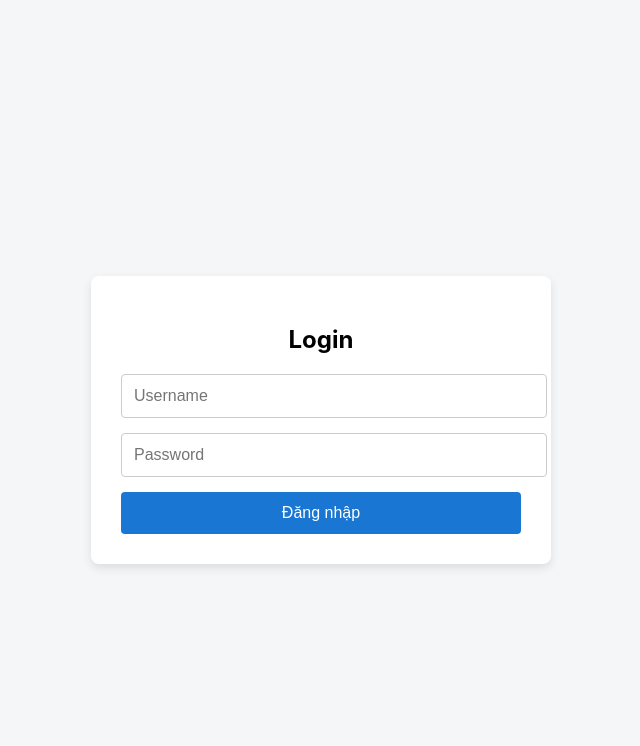
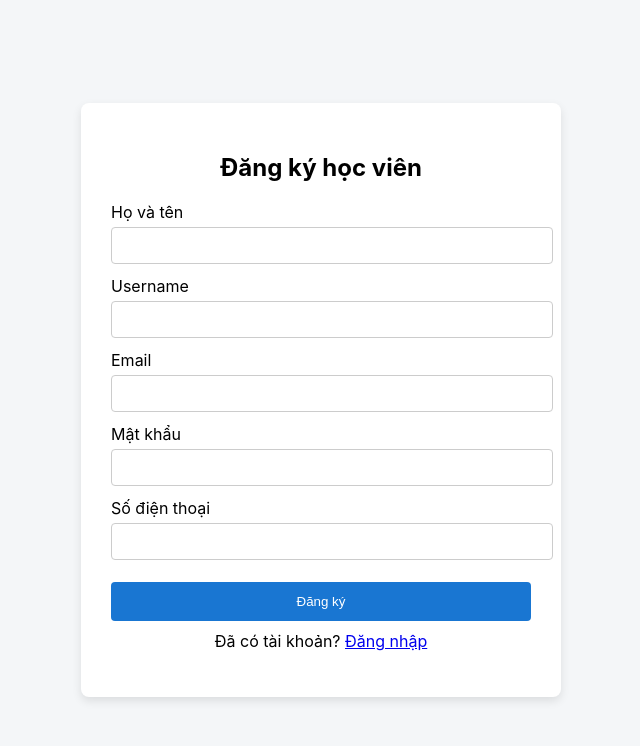
Before and after one commit to nhattanmk2/Gym_Xala_Mangement_System_with_AI, a React (Create React App) app in the folder gym-xala-frontend/: page /register in a window 1280 px wide. Shown: the top 746 px of the page, without its empty margins (319-959 px from the left). Built offline with nearby package versions, Linux system fonts and the light colour scheme.

Commit message:
feat: build member register screen with validation and login/register toggle

```diff
--- a/gym-xala-frontend/src/App.jsx
+++ b/gym-xala-frontend/src/App.jsx
@@ -1,4 +1,5 @@
 import { BrowserRouter, Routes, Route } from "react-router-dom";
+import RegisterPage from "./pages/RegisterPage";
 import LoginPage from "./pages/LoginPage";
 import ProtectedRoute from "./components/ProtectedRoute";
 
@@ -11,6 +12,7 @@ function App() {
     <BrowserRouter>
       <Routes>
         {/* PUBLIC */}
+        <Route path="/register" element={<RegisterPage />} />
         <Route path="/login" element={<LoginPage />} />
 
         {/* ADMIN */}
--- a/gym-xala-frontend/src/api/authApi.js
+++ b/gym-xala-frontend/src/api/authApi.js
@@ -1,9 +1,18 @@
 import axios from "axios";
 
+const BASE_URL = "http://localhost:8080/api/auth";
+
+// LOGIN
 export const login = async (username, password) => {
-  const res = await axios.post(
-    "http://localhost:8080/api/auth/login",
-    { username, password }
-  );
+  const res = await axios.post(`${BASE_URL}/login`, {
+    username,
+    password,
+  });
   return res.data;
 };
+
+// REGISTER MEMBER
+export const registerMember = async (data) => {
+  const res = await axios.post(`${BASE_URL}/register/member`, data);
+  return res.data;
+};
--- a/gym-xala-frontend/src/pages/LoginPage.jsx
+++ b/gym-xala-frontend/src/pages/LoginPage.jsx
@@ -1,5 +1,6 @@
 import React, { useState } from "react";
 import { login } from "../api/authApi";
+import { useNavigate } from "react-router-dom";
 
 const LoginPage = () => {
   const [username, setUsername] = useState("");
@@ -47,6 +48,8 @@ const LoginPage = () => {
     }
   };
 
+  const navigate = useNavigate();
+
   return (
     <div style={styles.container}>
       <form style={styles.form} onSubmit={handleSubmit}>
@@ -74,6 +77,14 @@ const LoginPage = () => {
 
         <button type="submit" style={styles.button}>
           Đăng nhập
+        </button>
+
+        <button
+          type="button"
+          style={styles.linkBtn}
+          onClick={() => navigate("/register")}
+        >
+          Chưa có tài khoản? Đăng ký
         </button>
       </form>
     </div>
@@ -119,6 +130,15 @@ const styles = {
     fontSize: "16px",
     cursor: "pointer",
   },
+  linkBtn: {
+    marginTop: 10,
+    width: "100%",
+    background: "none",
+    color: "#1976d2",
+    border: "none",
+    cursor: "pointer",
+    textDecoration: "underline",
+  },
   error: {
     color: "red",
     marginBottom: "10px",
--- /dev/null
+++ b/gym-xala-frontend/src/pages/RegisterPage.jsx
@@ -0,0 +1,172 @@
+import React, { useState } from "react";
+import { registerMember } from "../api/authApi";
+
+const RegisterPage = () => {
+  const [form, setForm] = useState({
+    fullName: "",
+    username: "",
+    email: "",
+    password: "",
+    phone: "",
+    // cccd: "",
+    // gender: "",
+  });
+
+  const [errors, setErrors] = useState({});
+  const [message, setMessage] = useState("");
+
+  const validate = () => {
+    const errs = {};
+
+    if (!form.fullName.trim()) errs.fullName = "Họ tên không được để trống";
+    if (!form.username.trim()) errs.username = "Username không được để trống";
+
+    if (!form.email) {
+      errs.email = "Email không được để trống";
+    } else if (!/^[^\s@]+@[^\s@]+\.[^\s@]+$/.test(form.email)) {
+      errs.email = "Email không hợp lệ";
+    }
+
+    if (!form.password) {
+      errs.password = "Mật khẩu không được để trống";
+    } else if (form.password.length < 6) {
+      errs.password = "Mật khẩu tối thiểu 6 ký tự";
+    }
+
+    if (!form.phone) {
+      errs.phone = "Số điện thoại không được để trống";
+    } else if (!/^\d{9,11}$/.test(form.phone)) {
+      errs.phone = "Số điện thoại không hợp lệ";
+    }
+
+    // if (!form.cccd) {
+    //   errs.cccd = "CCCD không được để trống";
+    // } else if (!/^\d{9,12}$/.test(form.cccd)) {
+    //   errs.cccd = "CCCD không hợp lệ";
+    // }
+
+    // if (!form.gender) errs.gender = "Vui lòng chọn giới tính";
+
+    setErrors(errs);
+    return Object.keys(errs).length === 0;
+  };
+
+  const handleChange = (e) => {
+    setForm({ ...form, [e.target.name]: e.target.value });
+  };
+
+  const handleSubmit = async (e) => {
+    e.preventDefault();
+    setMessage("");
+
+    if (!validate()) return;
+
+    try {
+      await registerMember(form);
+      alert("Đăng ký thành công! Vui lòng đăng nhập");
+      window.location.href = "/login";
+    } catch (err) {
+        console.error(err);
+      setMessage(
+        err.response?.data?.message || "Đăng ký thất bại, vui lòng thử lại"
+      );
+    }
+  };
+
+  return (
+    <div style={styles.container}>
+      <form style={styles.form} onSubmit={handleSubmit}>
+        <h2 style={styles.title}>Đăng ký học viên</h2>
+
+        {message && <p style={styles.error}>{message}</p>}
+
+        {renderInput("Họ và tên", "fullName")}
+        {renderInput("Username", "username")}
+        {renderInput("Email", "email", "email")}
+        {renderInput("Mật khẩu", "password", "password")}
+        {renderInput("Số điện thoại", "phone")}
+        {/* {renderInput("CCCD", "cccd")} */}
+
+        {/* GENDER */}
+        {/* <div style={styles.group}>
+          <label>Giới tính</label>
+          <select
+            name="gender"
+            value={form.gender}
+            onChange={handleChange}
+            style={styles.input}
+          >
+            <option value="">-- Chọn --</option>
+            <option value="MALE">Nam</option>
+            <option value="FEMALE">Nữ</option>
+            <option value="OTHER">Khác</option>
+          </select>
+          {errors.gender && <span style={styles.err}>{errors.gender}</span>}
+        </div> */}
+
+        <button style={styles.button}>Đăng ký</button>
+
+        <p style={{ textAlign: "center", marginTop: 10 }}>
+          Đã có tài khoản? <a href="/login">Đăng nhập</a>
+        </p>
+      </form>
+    </div>
+  );
+
+  function renderInput(label, name, type = "text") {
+    return (
+      <div style={styles.group}>
+        <label>{label}</label>
+        <input
+          type={type}
+          name={name}
+          value={form[name]}
+          onChange={handleChange}
+          style={styles.input}
+        />
+        {errors[name] && <span style={styles.err}>{errors[name]}</span>}
+      </div>
+    );
+  }
+};
+
+const styles = {
+  container: {
+    minHeight: "100vh",
+    display: "flex",
+    justifyContent: "center",
+    alignItems: "center",
+    background: "#f4f6f8",
+  },
+  form: {
+    width: "100%",
+    maxWidth: 420,
+    background: "#fff",
+    padding: 30,
+    borderRadius: 8,
+    boxShadow: "0 4px 10px rgba(0,0,0,0.1)",
+  },
+  title: { textAlign: "center", marginBottom: 20 },
+  group: { marginBottom: 12 },
+  input: {
+    width: "100%",
+    padding: 10,
+    marginTop: 5,
+    borderRadius: 4,
+    border: "1px solid #ccc",
+  },
+  button: {
+    width: "100%",
+    padding: 12,
+    background: "#1976d2",
+    color: "#fff",
+    border: "none",
+    borderRadius: 4,
+    cursor: "pointer",
+    marginTop: 10,
+  },
+  err: { color: "red", fontSize: 13 },
+  error: { color: "red", textAlign: "center" },
+};
+
+export default RegisterPage;
```
Also changed, not shown: 2 other files (tests, documents, lock files or other folders).
